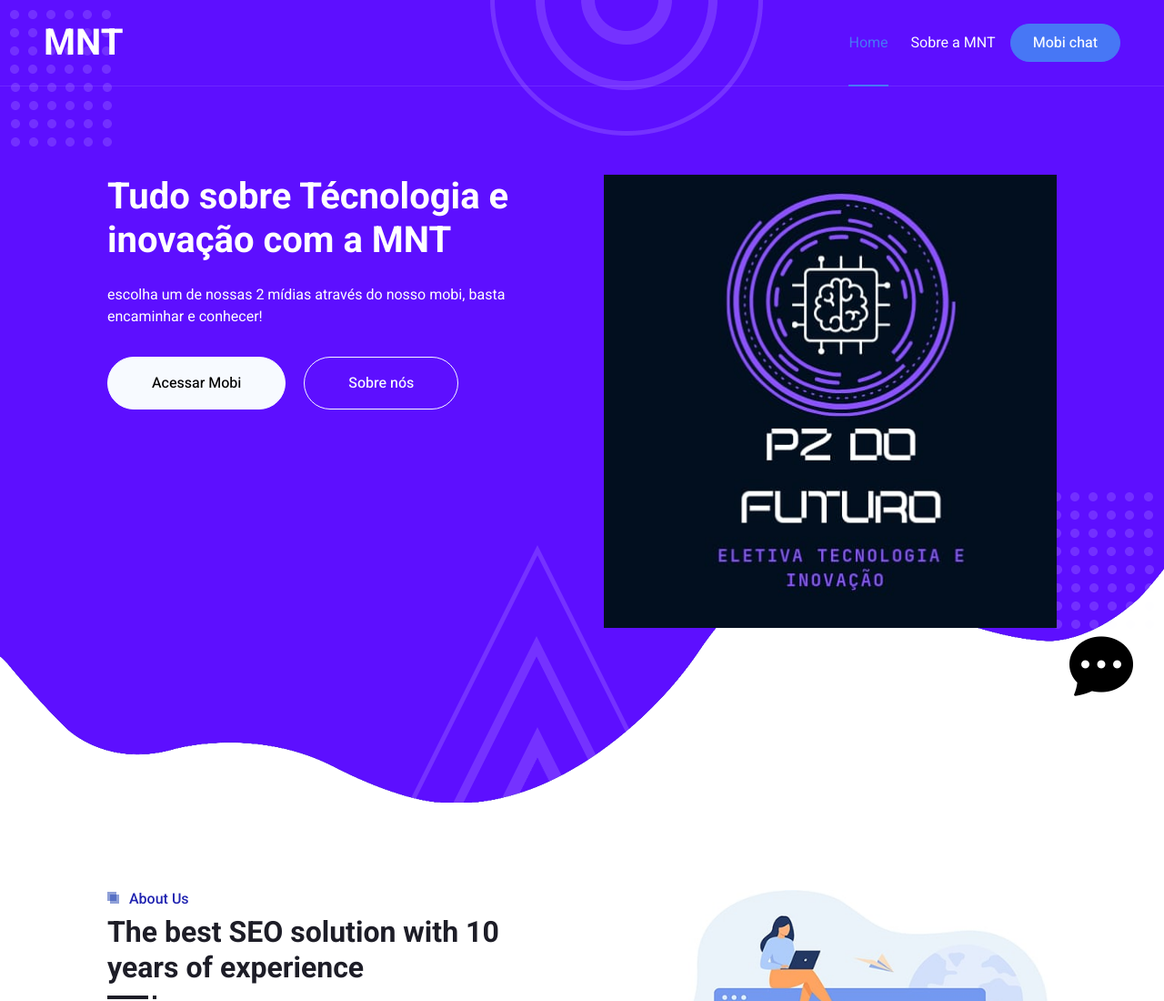
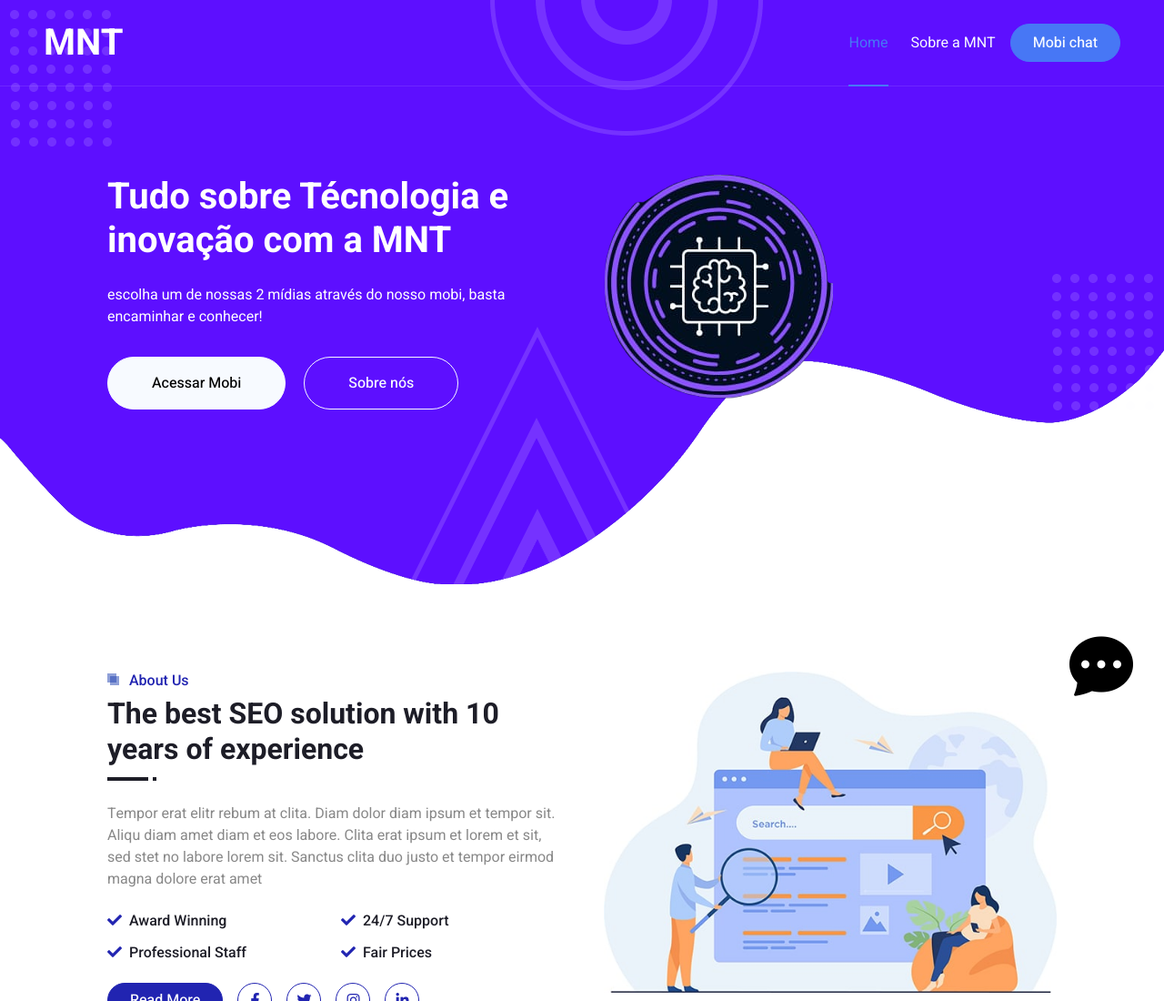
Before and after one commit to okabeHintaro/ChatMnt, a plain HTML site: page index.html in a window 1280 px wide. Shown: the top 1100 px of the page at 91% size. Drawn offline with nearby package versions, Linux system fonts and the light colour scheme.

Commit message:
Update index.html

```diff
--- a/index.html
+++ b/index.html
@@ -74,7 +74,7 @@
                             <a href="#sobre" class="btn btn-outline-light py-sm-3 px-sm-5 rounded-pill animated slideInRight">Sobre nós</a>
                         </div>
                         <div class="col-lg-6 text-center text-lg-start">
-                            <img class="img-fluid" src="img/logo.jpg" alt="">
+                            <img class="img-fluid" src="img/logo.png" alt="">
                         </div>
                     </div>
                 </div>
```
